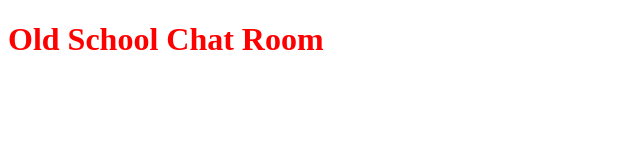
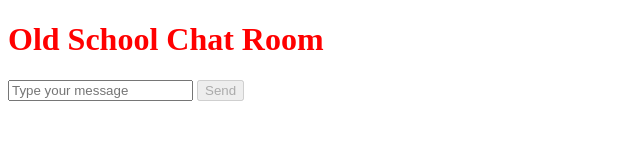
Before and after one commit to 07nguyenpaul/chat-room, a website: page index.html in a window 1280 px wide. Shown: the whole page, without its empty margins (0-640 px from the left). Drawn offline with Linux system fonts and the light colour scheme.

Commit message:
everything is running still

```diff
--- a/index.html
+++ b/index.html
@@ -7,6 +7,8 @@
 <body>
   <h1>Old School Chat Room</h1>
   <section class="chat-box"></section>
+  <input class="input-field" placeholder="Type your message">
+  <button class="send-button" disabled>Send</button>
   <script src="main.bundle.js"></script>
 </body>
 </html>
```
